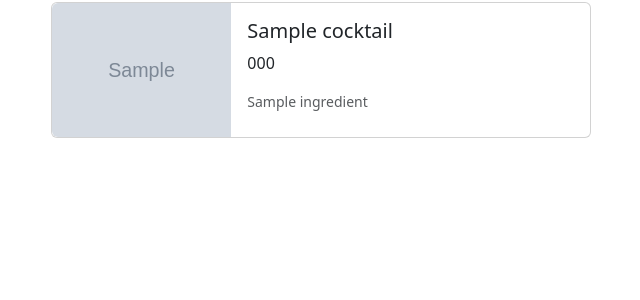
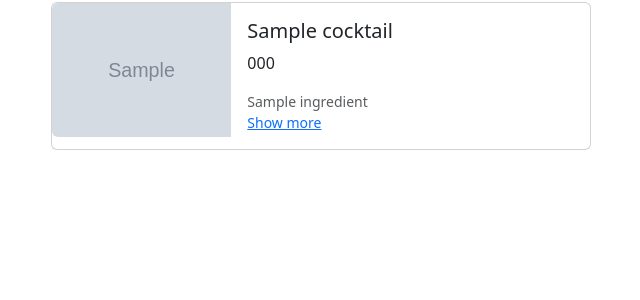
Before and after one commit to YuryLobkov/cooktail, a Django app: page /drinks/cocktails/ in a window 1280 px wide. Shown: the part 136-436 px from the top of the page, without its empty margins (31-671 px from the left). Run offline with Django 4.2, Linux system fonts and the light colour scheme; tables that the repository leaves empty hold one stand-in row (values such as "Sample post"); grey boxes marked "Sample" are stand-in pictures.

Commit message:
links to detail view in cards

```diff
--- a/drinks/templates/drinks/cocktail_list.html
+++ b/drinks/templates/drinks/cocktail_list.html
@@ -20,7 +20,8 @@
                     <p class="card-text"><small class="text-muted">
                         {% for ingredient in cocktail.main_ingredients.all %}
                             {{ingredient}}
-                        {% endfor %}
+                        {% endfor %} <br>
+                    <a href='/drinks/cocktail/{{cocktail.id}}' class="card-link">Show more</a>
                     </small></p>
                     </div>
                 </div>
```
